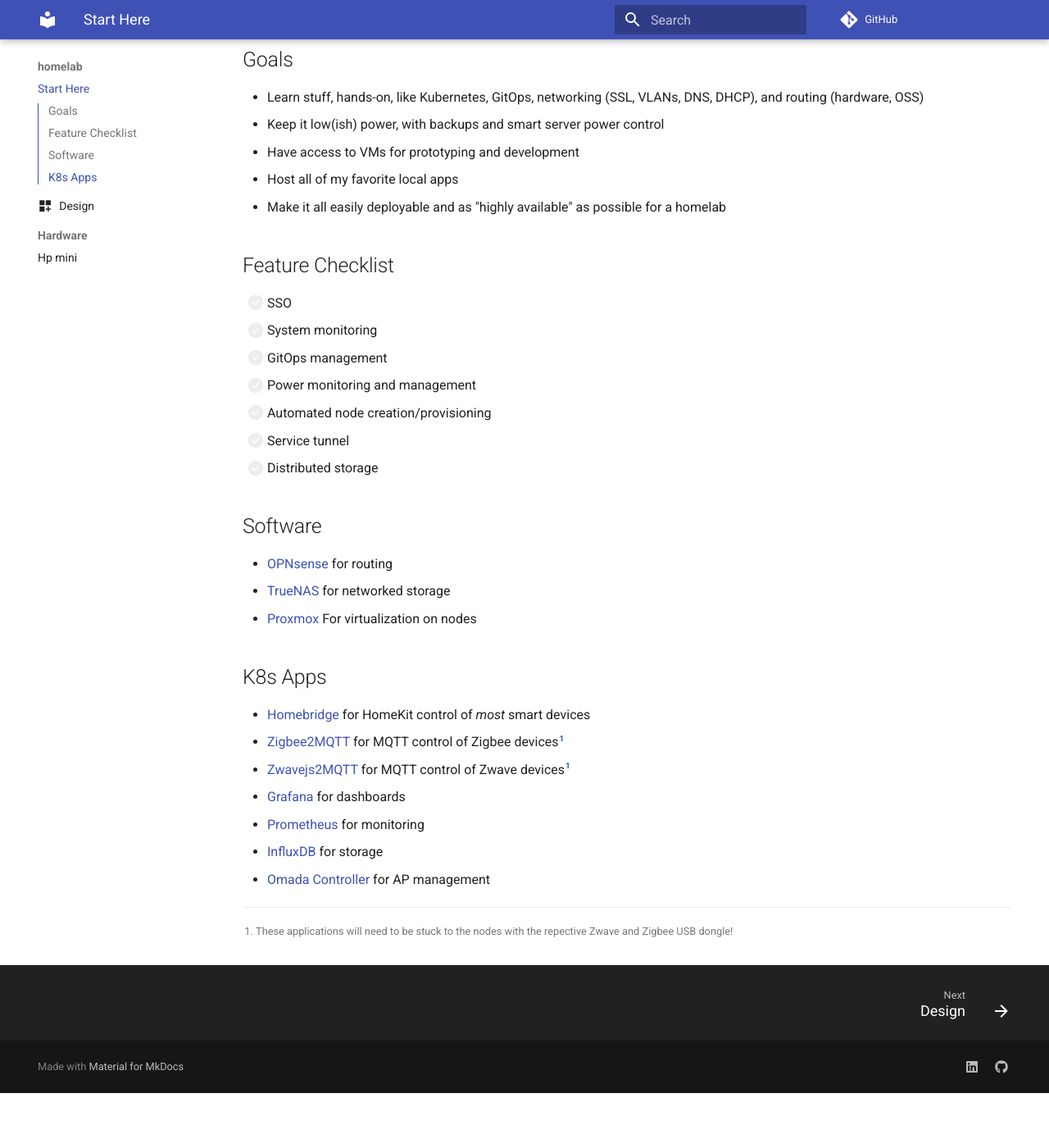
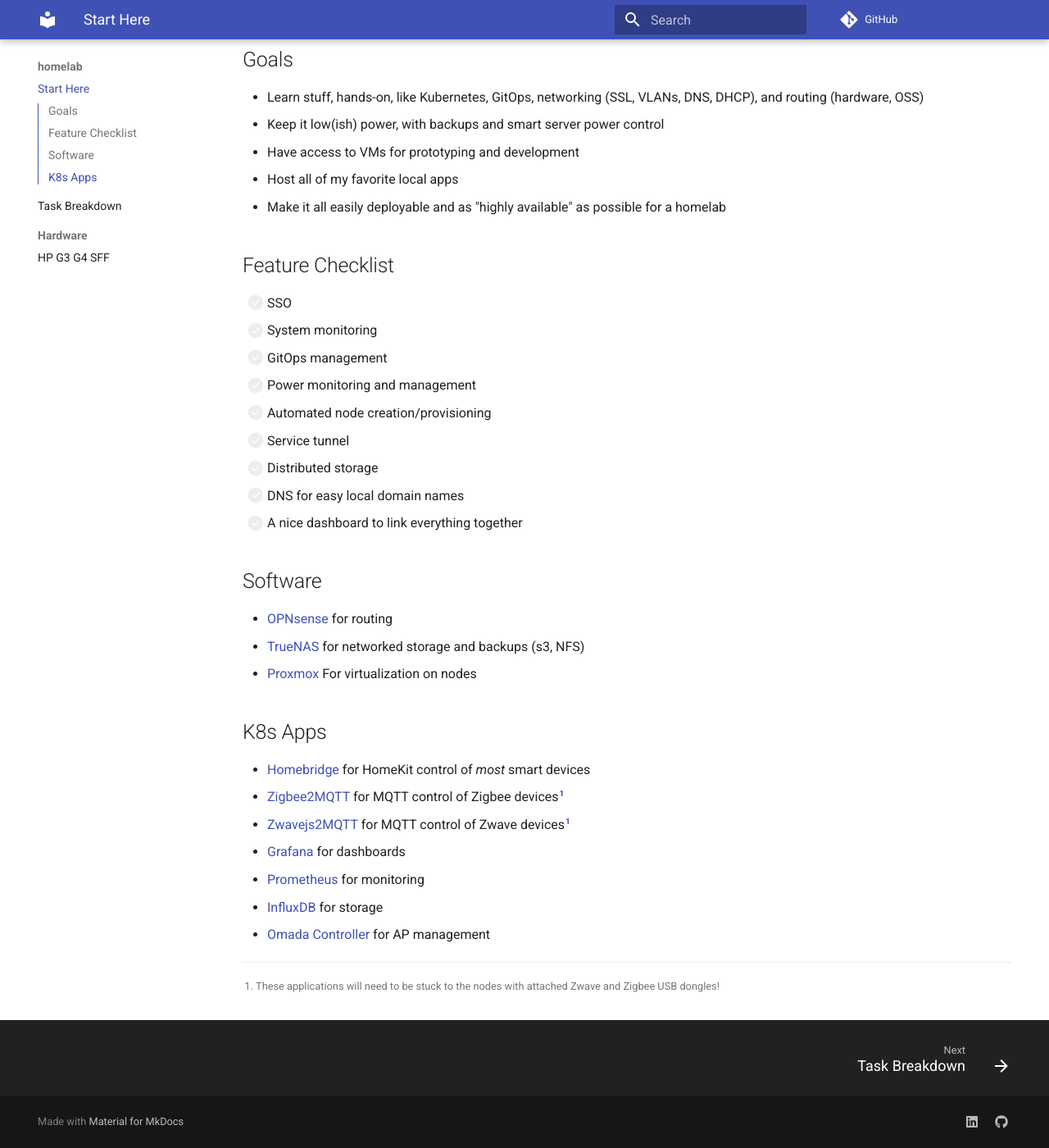
Before and after one commit to JohnFodero/homelab, an MkDocs documentation site: the page built from docs/index.md, in a window 1280 px wide and 1400 px high, scrolled down 125 px. Shown: the whole window at 82% size. Built offline with MkDocs 1.6.1 and Material for MkDocs 9.7.7, drawn with Linux system fonts in a browser that asks for light colours; comment, search, counter and statistics services are not loaded; before the commit the page ends 1458 px from its top, so only the background shows below that.

```diff
--- a/docs/index.md
+++ b/docs/index.md
@@ -15,20 +15,22 @@
 - [ ] Automated node creation/provisioning
 - [ ] Service tunnel
 - [ ] Distributed storage
+- [ ] DNS for easy local domain names
+- [ ] A nice dashboard to link everything together
 
 
 ## Software
-- [OPNsense]() for routing
-- [TrueNAS]() for networked storage
-- [Proxmox]() For virtualization on nodes
+- [OPNsense](https://opnsense.org) for routing
+- [TrueNAS](https://www.truenas.com) for networked storage and backups (s3, NFS)
+- [Proxmox](https://www.proxmox.com) For virtualization on nodes
 
 ## K8s Apps
-- [Homebridge]() for HomeKit control of _most_ smart devices
-- [Zigbee2MQTT]() for MQTT control of Zigbee devices[^1]
-- [Zwavejs2MQTT]() for MQTT control of Zwave devices[^1]
-- [Grafana]() for dashboards
-- [Prometheus]() for monitoring
-- [InfluxDB]() for storage
-- [Omada Controller]() for AP management
+- [Homebridge](https://homebridge.io) for HomeKit control of _most_ smart devices
+- [Zigbee2MQTT](https://www.zigbee2mqtt.io) for MQTT control of Zigbee devices[^1]
+- [Zwavejs2MQTT](https://github.com/zwave-js/zwave-js-ui) for MQTT control of Zwave devices[^1]
+- [Grafana](https://grafana.com) for dashboards
+- [Prometheus](https://prometheus.io) for monitoring
+- [InfluxDB](https://www.influxdata.com) for storage
+- [Omada Controller](https://www.tp-link.com/us/business-networking/omada-sdn-controller/omada-software-controller/) for AP management
 
-[^1]: These applications will need to be stuck to the nodes with the repective Zwave and Zigbee USB dongle!
+[^1]: These applications will need to be stuck to the nodes with attached Zwave and Zigbee USB dongles!
```
Also changed, not shown: docs/design.md (deleted, +0 -9 lines), docs/hardware/HP_G3_G4_SFF.md (added, +3 -0 lines), docs/tasks.md (added, +30 -0 lines), docs/hardware/hp_mini.md (deleted), 2 other files.
